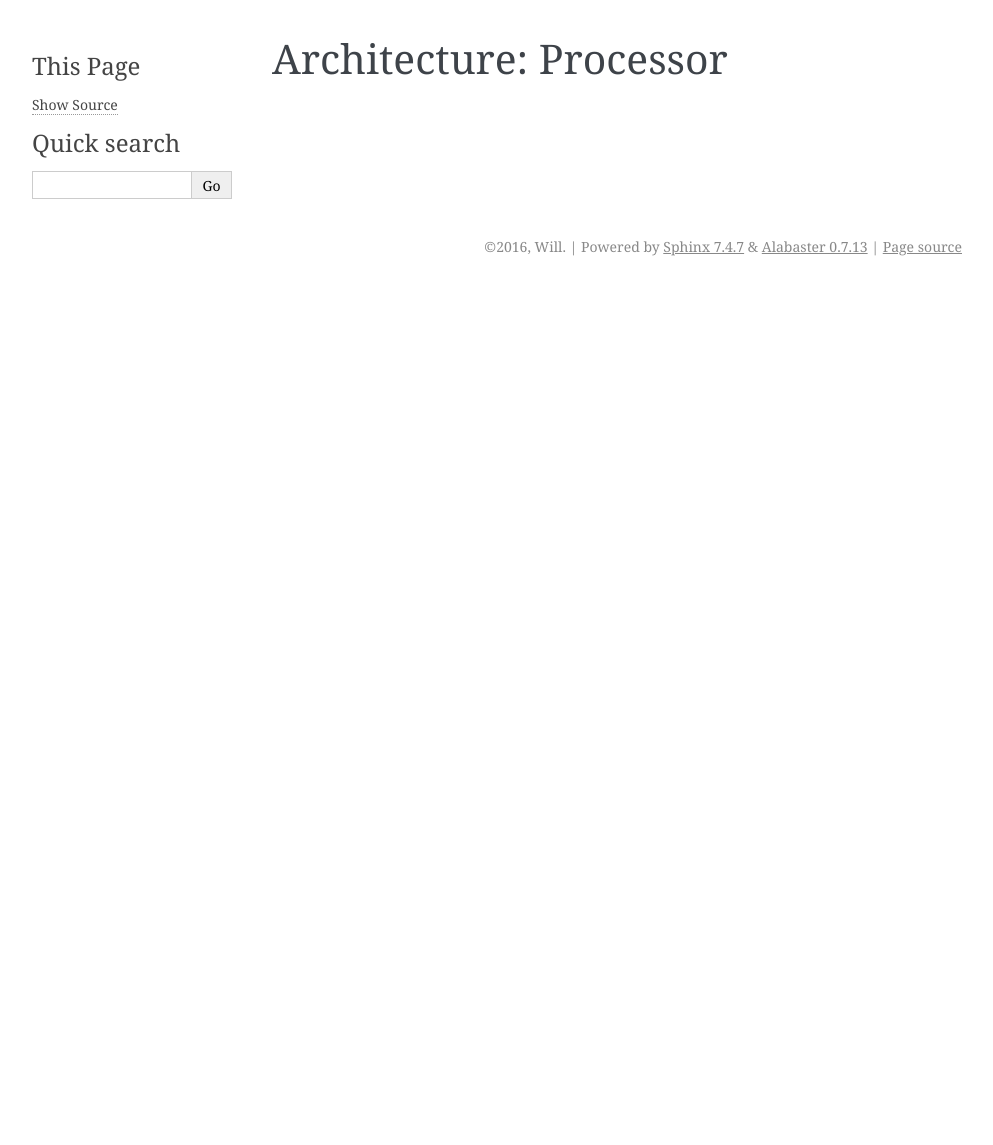
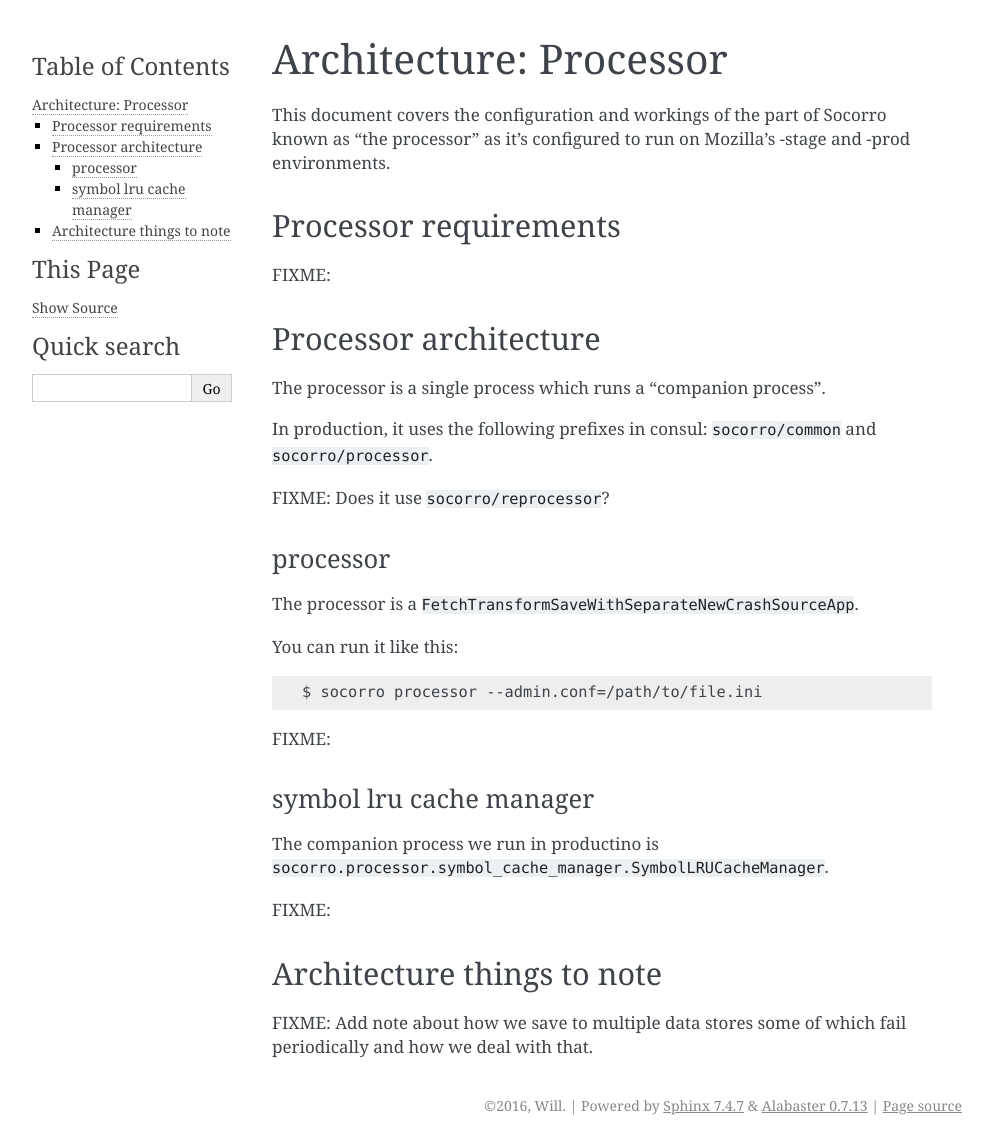
Before and after one commit to willkg/socorro-zero, a Sphinx documentation site: the page built from docs/arch_processor.rst, in a window 1280 px wide. Shown: the whole page, without its empty margins (148-1141 px from the left). Built offline with Sphinx 7.4.7, drawn with Linux system fonts in a browser that asks for light colours; before the commit the page ends 900 px from its top, so only the background shows below that.

Commit message:
Add rough processor doc that's missing a lot of stuff

```diff
--- a/docs/arch_processor.rst
+++ b/docs/arch_processor.rst
@@ -1,3 +1,54 @@
 =======================
 Architecture: Processor
 =======================
+
+This document covers the configuration and workings of the part of Socorro known
+as "the processor" as it's configured to run on Mozilla's -stage and -prod
+environments.
+
+
+Processor requirements
+======================
+
+FIXME:
+
+
+Processor architecture
+======================
+
+The processor is a single process which runs a "companion process".
+
+In production, it uses the following prefixes in consul: ``socorro/common``
+and ``socorro/processor``.
+
+FIXME: Does it use ``socorro/reprocessor``?
+
+
+processor
+---------
+
+The processor is a ``FetchTransformSaveWithSeparateNewCrashSourceApp``.
+
+You can run it like this::
+
+    $ socorro processor --admin.conf=/path/to/file.ini
+
+
+
+FIXME:
+
+
+symbol lru cache manager
+------------------------
+
+The companion process we run in productino is
+``socorro.processor.symbol_cache_manager.SymbolLRUCacheManager``.
+
+FIXME:
+
+
+Architecture things to note
+===========================
+
+FIXME: Add note about how we save to multiple data stores some of which fail
+periodically and how we deal with that.
```
